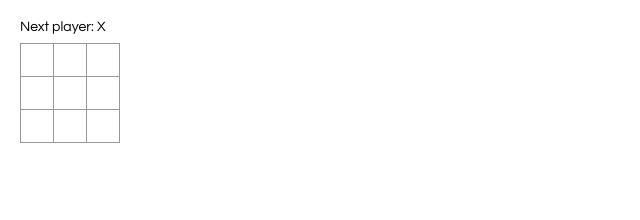
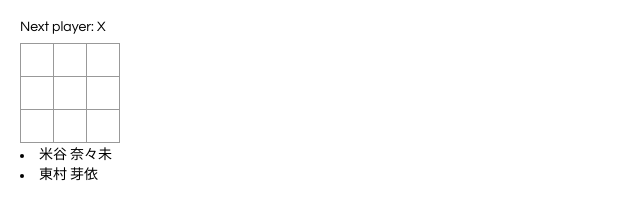
Before and after one commit to sndstudy/ReactDemo, a React app: page / in a window 1280 px wide. Shown: the whole page, without its empty margins (0-640 px from the left). Built offline with nearby package versions, Linux system fonts and the light colour scheme.

Commit message:
コンポーネント追加

```diff
--- a/public/index.html
+++ b/public/index.html
@@ -26,6 +26,7 @@
       You need to enable JavaScript to run this app.
     </noscript>
     <div id="root"></div>
+    <div id="list"></div>
     <!--
       This HTML file is a template.
       If you open it directly in the browser, you will see an empty page.
--- a/src/index.js
+++ b/src/index.js
@@ -59,9 +59,25 @@ class Square extends React.Component {
     }
   }
 
+  class KeyakiMember extends React.Component {
+    render(){
+      return (
+        <ui>
+          <li>米谷 奈々未</li>
+          <li>東村 芽依</li>
+        </ui>
+      )
+    }
+  }
+
   // ========================================
 
   ReactDOM.render(
     <Game />,
     document.getElementById('root')
   );
+
+  ReactDOM.render(
+    <KeyakiMember />,
+    document.getElementById('list')
+  );
```
